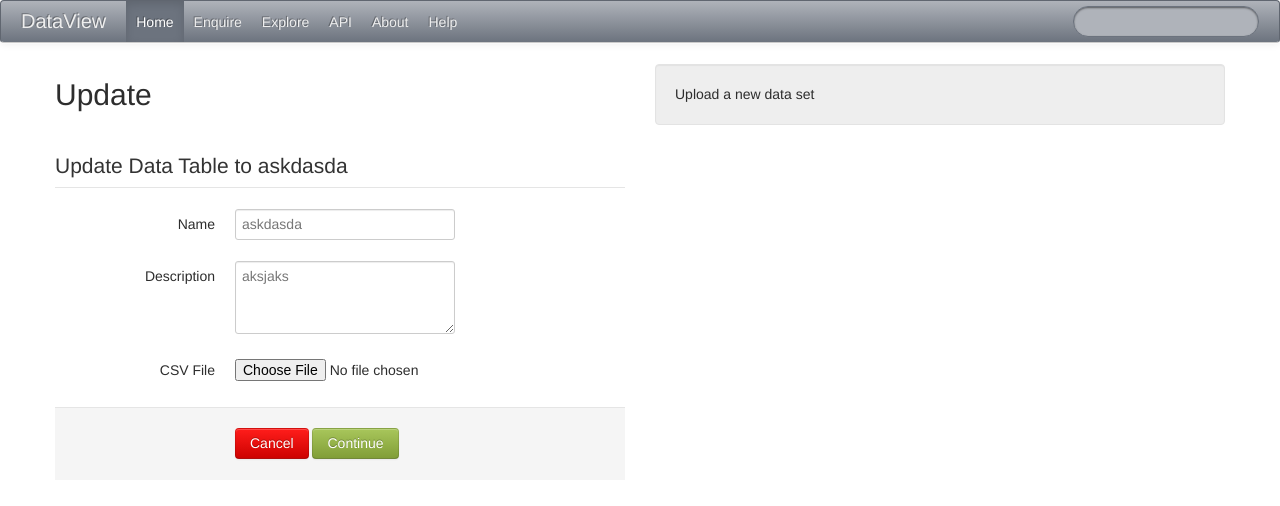
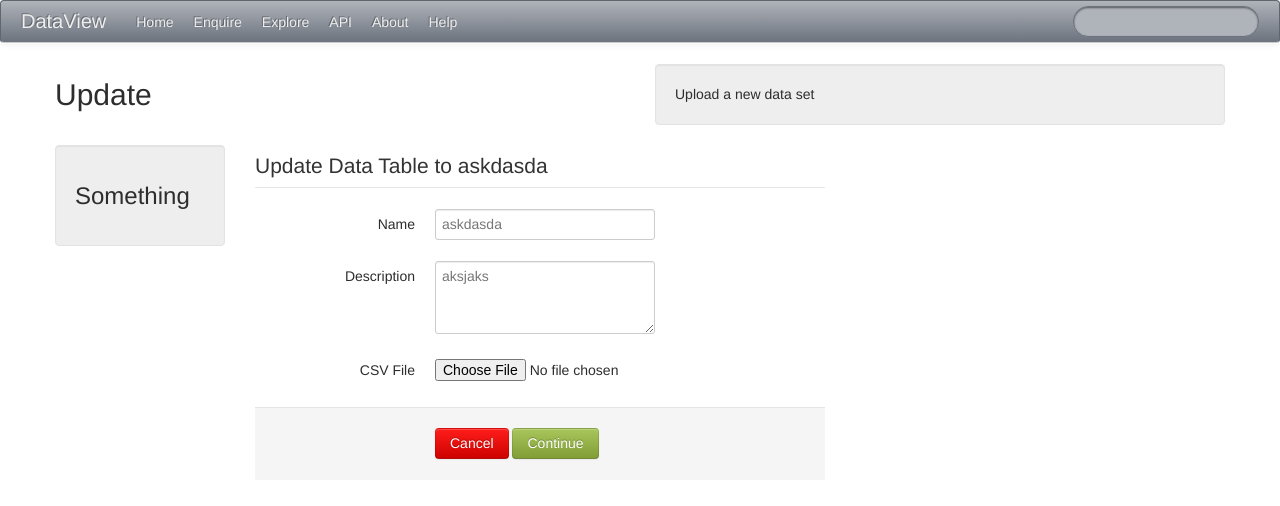
Before and after one commit to arghyam/dataview, a Flask app: page /update/data_table/1 in a window 1280 px wide. Shown: the top 506 px of the page. Run offline with Flask 2, Linux system fonts and the light colour scheme; data comes from the database, SQL or seed files in the repository; both versions use the stored data as it was after the commit; some libraries are stand-ins or nearby versions; some web fonts are replaced.

Commit message:
updated tab details and also added TODO tags

```diff
--- a/templates/base.html
+++ b/templates/base.html
@@ -22,12 +22,12 @@
         <a class="brand" href="#">DataView</a>
         <div class="nav-collapse">
           <ul class="nav">
-                   <li class="active"><a href="/">Home</a></li>
-                   <li><a href="">Enquire</a></li>
-                   <li><a href="/list/data_source/">Explore</a></li>
-                   <li><a href="">API</a></li>
-                   <li><a href="">About</a></li>
-                   <li><a href="">Help</a></li>
+                   <li class="{{ home_tab }}"><a href="/">Home</a></li>
+                   <li class="{{ enquire_tab }}"><a href="">Enquire</a></li>
+                   <li class="{{ explore_tab }}"><a href="/list/data_source/">Explore</a></li>
+                   <li class="{{ api_tab }}"><a href="">API</a></li>
+                   <li class="{{ about_tab }}"><a href="">About</a></li>
+                   <li class="{{ help_tab }}"><a href="">Help</a></li>
           </ul>
           <form class="navbar-search pull-right" method="get" action="">
             <input type="text" class="search-query span2" name="" placeholder="">
--- a/templates/update_data_table.html
+++ b/templates/update_data_table.html
@@ -5,6 +5,12 @@
 {% endblock %}
 {% block content %}
 <div class="row">
+    <div class="span2">
+      <div class="well">
+        <h3>Something</h3>
+      </div>
+    </div>
+
   <div class="span6">
    <form class="form-horizontal" enctype="multipart/form-data" name="upload_data_table_form" method="post">
     <legend>Update Data Table to {{ data_table.data_table_name}}</legend>
--- a/templates/upload_data_table.html
+++ b/templates/upload_data_table.html
@@ -5,6 +5,12 @@
 {% endblock %}
 {% block content %}
 <div class="row">
+    <div class="span2">
+      <div class="well">
+        <h3>Left Menu</h3>
+      </div>
+    </div>
+
   <div class="span6">
    <form class="form-horizontal" enctype="multipart/form-data" name="upload_data_table_form" method="post">
     <legend>Adding Data Collection to {{ data_source.data_source_name}}</legend>
--- a/templates/view_data_table.html
+++ b/templates/view_data_table.html
@@ -44,15 +44,15 @@
     <table class="table table-bordered">
         <tbody>
             <tr>
-                <td>Organnization</td>
+                <td><strong>Organnization</strong></td>
                 <td>{{data_source.data_source_organization_name}} <i class="icon-home"></i> {{data_source.data_source_organization_adddress}} <i class="icon-globe"></i> <a href="{{data_source.data_source_organization_web}}">www</a></td>
             </tr>
             <tr>
-                <td>Contact</td>
+                <td><strong>Contact</strong></td>
                 <td><i class="icon-user"></i> {{data_owner.name}} <i class="icon-envelope"></i> {{data_owner.email}}</td>
             </tr>
             <tr>
-                <td>License</td>
+                <td><strong>License</strong></td>
                 <td>License</td>
             </tr>
             <tr>
--- a/views.py
+++ b/views.py
@@ -20,7 +20,7 @@ def favicon():
 
 @app.route('/')
 def index():
-    return render_template('home.html')
+    return render_template('home.html',home_tab="active")
 
 
 @app.route('/create/data_table/', methods=['GET', 'POST'])
@@ -195,28 +195,36 @@ def viewDataTable(data_table_id):
 
 
 
-    return render_template('view_data_table.html',title=title, caption=caption, notes=notes, values_data_table=values_data_table, data_table=data_table,data_source=data_source, data_columns=data_columns,no_of_data_columns=no_of_data_columns,data_owner=data_owner)
+    return render_template('view_data_table.html',title=title, caption=caption, notes=notes, values_data_table=values_data_table, data_table=data_table,data_source=data_source, data_columns=data_columns,no_of_data_columns=no_of_data_columns,data_owner=data_owner,explore_tab="active")
 
 @app.route('/create/data_source', methods=['GET', 'POST'])
 def createDataSource():
+    #TODO:3
     #for adding new data source
     return render_template('create_data_source.html',title="Data Source",caption="Create a new data source",notes="You dont need a new data source often. You need only one DataSource per organization. Check all the DataSources you have created until now.")
 
 @app.route('/update/data_source', methods=['GET', 'POST'])
 def updateDataSource():
+    #TODO:4
     #update the details of data source
     return render_template('update_data_source.html',title="Data Source",caption="Create a new data source",notes="You dont need a new data source often. You need only one DataSource per organization. Check all the DataSources you have created until now.")
 
 @app.route('/view/data_source/<data_source_id>', methods=['GET'])
 def viewDataSource(data_source_id):
+    #TODO:2
     #view a single data source details
     #also display the data_tables under this source with column details and not the actual data
-    #button to add a new table
-    return render_template('view_data_source.html',title="Data Source",caption="View",notes="You can add data tables to this source or edit the information related to this source.")
+    #button to add a new table - if its yours
+    return render_template('view_data_source.html',title="Data Source",caption="View",notes="You can add data tables to this source or edit the information related to this source.",explore_tab="active")
 
 @app.route('/list/data_source/', methods=['GET'])
 def listAllDataSource():
+    #TODO:1
     #list all the data sources
-    #button to browse the single data source
+    #first yours and then followed by others
+
+    #For all - button to browse the single data source
+    #For yours - button to add a new data table to that source
+
     #button to add a new data source
-    return render_template('list_all_data_source.html',title="Data Sources",caption="All your data sources.",notes="Upload a new data table either by creating a new data source or by adding to an existing data source")
+    return render_template('list_all_data_source.html',title="Data Sources",caption="All your data sources.",notes="Upload a new data table either by creating a new data source or by adding to an existing data source",explore_tab="active")
```
Also changed, not shown: templates/home.html (+10 -0 lines), templates/list_all_data_source.html (+9 -1 lines), database/test.sqlite.
